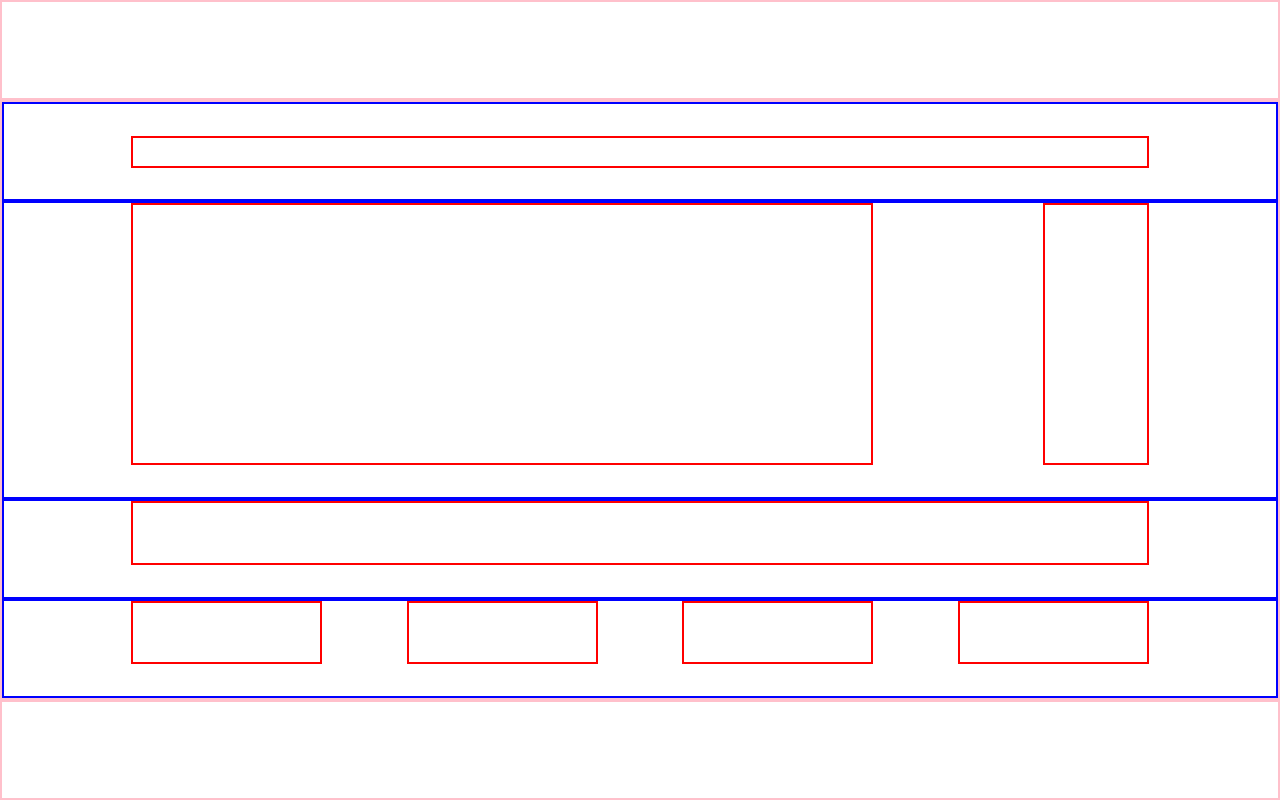
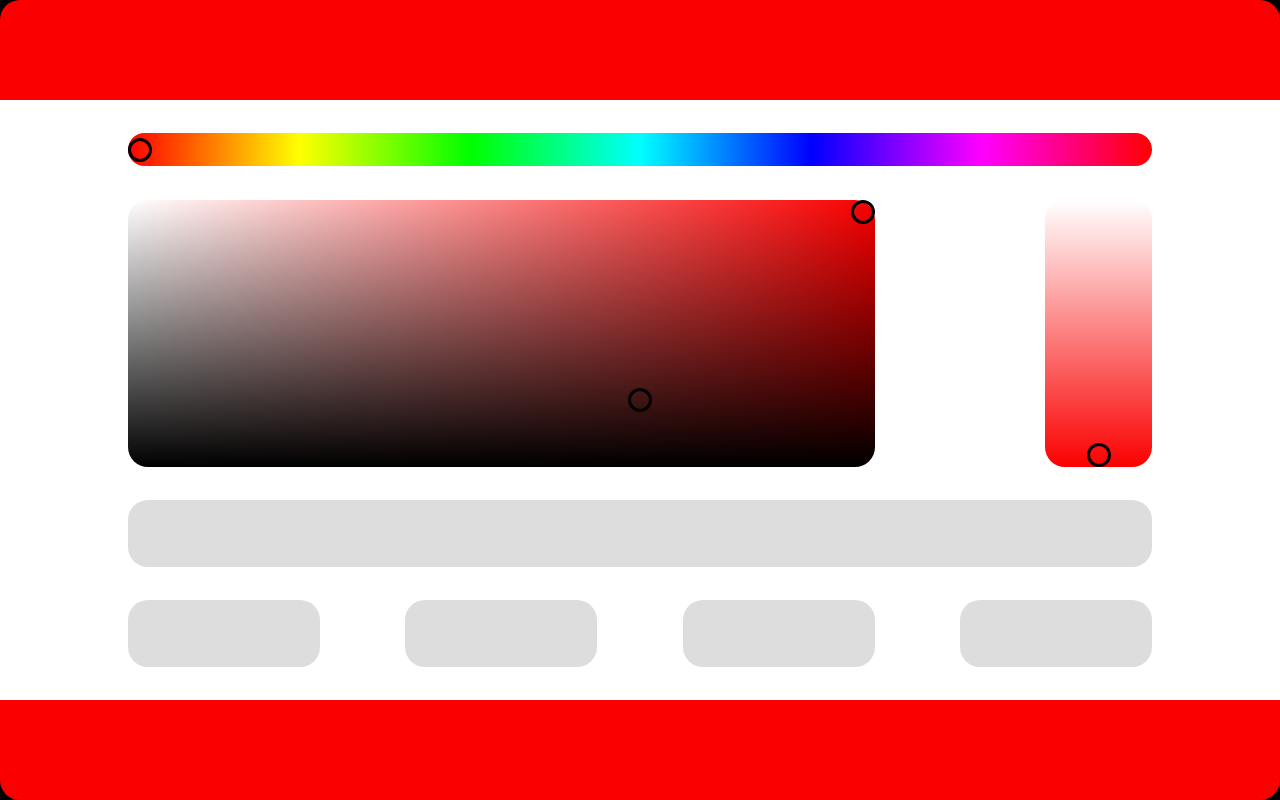
Before and after one commit to stuniel/Color-Picker, a plain HTML site: page index.html in a window 1280 px wide. Drawn offline with Linux system fonts and the light colour scheme.

Commit message:
Added hue picker functionality

```diff
--- a/scripts/main.js
+++ b/scripts/main.js
@@ -3,40 +3,59 @@ var pickerFlag = false;
 var huePickerFlag = false;
 
 var panel = {
-  elm: Object.create(null),
+  elm: {
+    hue: Object.create(null),
+    color: Object.create(null),
+    alpha: Object.create(null)
+  },
   mouse: Object.create(null),
+  elements: Object.create(null),
   width:300,
   height:300,
-  hue:[255,255,0],
+  hue:[255,0,0],
   mouseY: 0,
   mouseX: 0
 };
 
-panel.r = 222;
-panel.g = 104;
-panel.b = 78;
+panel.r = 250;
+panel.g = 0;
+panel.b = 0;
 panel.a = 0;
 
 // UZYSKANIE WSPOLRZEDNYCH I HUE Z WPISANYCH RGB
 
 function buildApp() {
-  var headerContainer = createElm("div", wrapper, "header-container");
-  var mainContainer = createElm("div", wrapper, "main-container");
-  var footerContainer = createElm("div", wrapper, "footer-container");
+  var elm = panel.elements;
 
-  var huePanel = createElm("div", mainContainer, "hue-panel");
-  var colorPanel = createElm("div", mainContainer, "color-panel");
-  var hexPanel = createElm("div", mainContainer, "hex-panel");
-  var rgbaPanel = createElm("div", mainContainer, "rgba-panel");
+  elm.headerContainer = createElm("div", wrapper, "header-container");
+  elm.mainContainer = createElm("div", wrapper, "main-container");
+  elm.footerContainer = createElm("div", wrapper, "footer-container");
 
-  var hueWrapper = createElm("div", huePanel, "hue-wrapper");
-  var colorWrapper = createElm("div", colorPanel, "color-wrapper");
-  var alphaWrapper = createElm("div", colorPanel, "alpha-wrapper");
-  var hexWrapper = createElm("div", hexPanel, "hex-wrapper");
-  var rWrapper = createElm("div", rgbaPanel, "r-wrapper");
-  var gWrapper = createElm("div", rgbaPanel, "g-wrapper");
-  var bWrapper = createElm("div", rgbaPanel, "b-wrapper");
-  var aWrapper = createElm("div", rgbaPanel, "a-wrapper");
+  elm.huePanel = createElm("div", elm.mainContainer, "hue-panel");
+  elm.colorPanel = createElm("div", elm.mainContainer, "color-panel");
+  elm.hexPanel = createElm("div", elm.mainContainer, "hex-panel");
+  elm.rgbaPanel = createElm("div", elm.mainContainer, "rgba-panel");
+
+  elm.hueWrapper = createElm("div", elm.huePanel, "hue-wrapper");
+  elm.colorWrapper = createElm("div", elm.colorPanel, "color-wrapper");
+  elm.alphaWrapper = createElm("div", elm.colorPanel, "alpha-wrapper");
+  elm.hexWrapper = createElm("div", elm.hexPanel, "hex-wrapper");
+  elm.rWrapper = createElm("div", elm.rgbaPanel, "r-wrapper");
+  elm.gWrapper = createElm("div", elm.rgbaPanel, "g-wrapper");
+  elm.bWrapper = createElm("div", elm.rgbaPanel, "b-wrapper");
+  elm.aWrapper = createElm("div", elm.rgbaPanel, "a-wrapper");
+
+  elm.hueCanvas = createHueCanvas();
+  elm.huePicker = createElm("div", elm.hueWrapper, "hue-picker picker");
+  elm.colorCanvas = createColorCanvas();
+  elm.colorPicker = createElm("div", elm.colorWrapper, "color-picker picker");
+  elm.alphaCanvas = createAlphaCanvas();
+  elm.alphaPicker = createElm("div", elm.alphaWrapper, "alpha-picker picker");
+  elm.hexInput = createElm("input", elm.hexWrapper, "hex-input");
+  elm.rInput = createElm("input", elm.rWrapper, "r-input");
+  elm.gInput = createElm("input", elm.gWrapper, "g-input");
+  elm.bInput = createElm("input", elm.bWrapper, "b-input");
+  elm.aInput = createElm("input", elm.aWrapper, "a-input");
 }
 buildApp()
 
@@ -94,23 +113,82 @@ function createElm(elem, parent, className) {
   return elm
 }
 
-function createColorCanvas() {
-  var colorCanvas = createElm("canvas", colorWrapper, "color-canvas");
-  colorCanvas.width = colorWrapper.width;
-  colorCanvas.height = colorWrapper.height;
-  drawColorCanvas(colorCanvas, colorCanvas, panel);
+function createHueCanvas() {
+  panel.elm.hue.x = 0;
+  panel.elm.hue.y = 0;
+  panel.elm.hue.width = panel.elements.hueWrapper.getBoundingClientRect().width;
+  panel.elm.hue.height = panel.elements.hueWrapper.getBoundingClientRect().height;
+  var hueCanvas = createElm("canvas", panel.elements.hueWrapper, "hue-canvas");
+  hueCanvas.width = panel.elm.hue.width;
+  hueCanvas.height = panel.elm.hue.height;
+  drawHueCanvas(panel.elm.hue, hueCanvas, panel);
+  window.addEventListener("resize", function() {
+    panel.elm.hue.width = panel.elements.hueWrapper.getBoundingClientRect().width;
+    panel.elm.hue.height = panel.elements.hueWrapper.getBoundingClientRect().height;
+    hueCanvas.width = panel.elm.hue.width;
+    hueCanvas.height = panel.elm.hue.height;
+    drawHueCanvas(panel.elm.hue, hueCanvas, panel);
+  })
+  return hueCanvas;
 }
 
+function createColorCanvas() {
+  var colorCanvas = createElm("canvas", panel.elements.colorWrapper, "color-canvas");
+  colorCanvas.width = panel.elements.colorWrapper.clientWidth;
+  colorCanvas.height = panel.elements.colorWrapper.clientHeight;
+  drawColorCanvas(colorCanvas, colorCanvas, panel);
+  window.addEventListener("resize", function() {
+    colorCanvas.width = panel.elements.colorWrapper.clientWidth;
+    colorCanvas.height = panel.elements.colorWrapper.clientHeight;
+    drawColorCanvas(colorCanvas, colorCanvas, panel)
+  }, true);
+  panel.elm.color.x = panel.elements.colorWrapper.clientWidth;
+  panel.elm.color.y = 0;
+  return colorCanvas;
+}
 
-function getElm(elm) {
-  panel.elm.elm = elm;
-  panel.elm.rect = elm.getBoundingClientRect();
-  panel.elm.picker = elm.querySelector(".picker");
-  panel.elm.x = panel.mouse.x - panel.elm.rect.left + panel.elm.elm.scrollLeft;
-  panel.elm.y = panel.mouse.y - panel.elm.rect.top + panel.elm.elm.scrollTop;
-  panel.elm.xPer = panel.elm.x / panel.elm.rect.width;
-  panel.elm.yPer = panel.elm.y / panel.elm.rect.height;
+function createAlphaCanvas() {
+  var alphaCanvas = createElm("canvas", panel.elements.alphaWrapper, "alpha-canvas");
+  alphaCanvas.width = panel.elements.alphaWrapper.clientWidth;
+  alphaCanvas.height = panel.elements.alphaWrapper.clientHeight;
+  drawAlphaCanvas(alphaCanvas, alphaCanvas, panel);
+  window.addEventListener("resize", function() {
+    alphaCanvas.width = panel.elements.alphaWrapper.clientWidth;
+    alphaCanvas.height = panel.elements.alphaWrapper.clientHeight;
+    drawAlphaCanvas(alphaCanvas, alphaCanvas, panel)
+  }, true);
+  panel.elm.alpha.x = panel.elements.alphaWrapper.clientWidth;
+  panel.elm.alpha.y = 0;
+  return alphaCanvas;
+}
+
+function getElm(elm, type) {
+  var a = panel.elm[type];
+  a.elm = elm;
+  a.rect = elm.getBoundingClientRect();
+  a.picker = elm.querySelector(".picker");
+  a.x = panel.mouse.x - a.rect.left + a.elm.scrollLeft;
+  a.y = panel.mouse.y - a.rect.top + a.elm.scrollTop;
+  a.width = a.rect.width;
+  a.height = a.rect.height;
+  a.xPer = a.x / a.width;
+  a.yPer = a.y / a.height;
   console.log(panel.elm);
+}
+
+function updatePanelHue(parent) {
+  panel.hue[0] = Math.floor(hueGradient(parent, panel, panel.elm.hue.x, panel.elm.hue.y, 0));
+  panel.hue[1] = Math.floor(hueGradient(parent, panel, panel.elm.hue.x, panel.elm.hue.y, 2));
+  panel.hue[2] = Math.floor(hueGradient(parent, panel, panel.elm.hue.x, panel.elm.hue.y, 4));
+  console.log(panel.hue)
+  console.log(panel.r, panel.g, panel.b)
+}
+
+function updatePanelColor(parent) {
+  panel.r = colorGradient(panel.hue[0], parent, panel.elm.color.x, panel.elm.color.y);
+  panel.g = colorGradient(panel.hue[1], parent, panel.elm.color.x, panel.elm.color.y);
+  panel.b = colorGradient(panel.hue[2], parent, panel.elm.color.x, panel.elm.color.y);
+  console.log(panel.r, panel.g, panel.b, "hello")
 }
 
 function getMouse(e) {
@@ -119,29 +197,30 @@ function getMouse(e) {
   console.log(panel.mouse);
 }
 
-function updatePicker() {
-  panel.elm.picker.style.top = panel.elm.y;
-  panel.elm.picker.style.left = panel.elm.x;
+function updatePicker(type) {
+  panel.elm[type].picker.style.top = panel.elm[type].y;
+  panel.elm[type].picker.style.left = panel.elm[type].x;
 }
 
 // MOUSEDOWN HUE WRAPPER
 
 function drawHueCanvas(parent, elm, panel) {
-  var ctx = colorCanvas.getContext("2d");
+  var ctx = elm.getContext("2d");
   var imgdata = ctx.getImageData(0, 0, parent.width, parent.height);
   var imgdatalength = imgdata.data.length;
   for (var i = 0; i < imgdatalength / 4; i++) {
     var x = i % parent.width;
     var y = Math.floor(i / parent.width);
-    imgdata.data[4*i] = hueGradient(panel, panel.r, x, y, 0);
-    imgdata.data[4*i+1] = hueGradient(panel, panel.g, x, y, 2);
-    imgdata.data[4*i+2] = hueGradient(panel, panel.b, x, y, 4);
+    imgdata.data[4*i] = hueGradient(parent, panel, x, y, 0);
+    imgdata.data[4*i+1] = hueGradient(parent, panel, x, y, 2);
+    imgdata.data[4*i+2] = hueGradient(parent, panel, x, y, 4);
     imgdata.data[4*i+3] = 255;
   }
   ctx.putImageData(imgdata, 0, 0);
 }
 
-function hueGradient(panel, color, x, y, hue) {
+function hueGradient(parent, panel, x, y, hue) {
+  var colorValue;
   var segment = (parent.width/6)
   var range = (x/parent.width)*6;
   var z = (x/segment);
@@ -168,7 +247,7 @@ function hueGradient(panel, color, x, y, hue) {
 // MOUSEDOWN COLOR WRAPPER
 
 function drawColorCanvas(parent, elm, panel) {
-  var ctx = colorCanvas.getContext("2d");
+  var ctx = elm.getContext("2d");
   var imgdata = ctx.getImageData(0, 0, parent.width, parent.height);
   var imgdatalength = imgdata.data.length;
   for(var i=0; i<imgdatalength/4; i++) {
@@ -180,6 +259,8 @@ function drawColorCanvas(parent, elm, panel) {
     imgdata.data[4*i+3] = 255;
   }
   ctx.putImageData(imgdata, 0, 0);
+  panel.elements.headerContainer.style.background = `rgb(${panel.r}, ${panel.g}, ${panel.b})`
+  panel.elements.footerContainer.style.background = `rgb(${panel.r}, ${panel.g}, ${panel.b})`
 }
 
 function colorGradient(color, parent, x, y) {
@@ -188,13 +269,31 @@ function colorGradient(color, parent, x, y) {
 
 //MOUSEDOWN APLHA WRAPPER
 
+function drawAlphaCanvas(parent, elm, panel) {
+  var ctx = elm.getContext("2d");
+  var imgdata = ctx.getImageData(0, 0, parent.width, parent.height);
+  var imgdatalength = imgdata.data.length;
+  for (var i = 0; i < imgdatalength / 4; i++) {
+    var x = i % parent.width;
+    var y = Math.floor(i / parent.width);
+    imgdata.data[4*i] = panel.r
+    imgdata.data[4*i+1] = panel.g
+    imgdata.data[4*i+2] = panel.b
+    imgdata.data[4*i+3] = y/parent.height * 255;
+  }
+  ctx.putImageData(imgdata, 0, 0);
+}
 
-wrapper.addEventListener("mousedown", function(e) {
+panel.elements.hueWrapper.addEventListener("mousedown", function(e) {
   getMouse(e);
-  getElm(this);
-  updatePicker();
-  var colorCanvas = this.querySelector("canvas");
-  drawColorCanvas(this, colorCanvas, panel);
+  getElm(this, "hue");
+  updatePanelHue(panel.elements.hueCanvas);
+  updatePanelColor(panel.elements.colorCanvas);
+  updatePicker("hue");
+  drawColorCanvas(panel.elements.colorCanvas, panel.elements.colorCanvas, panel);
+  drawAlphaCanvas(panel.elements.alphaCanvas, panel.elements.alphaCanvas, panel);
+  console.log(this)
+
 })
 
 
--- a/styles/styles.css
+++ b/styles/styles.css
@@ -4,6 +4,10 @@
   -webkit-box-sizing: border-box;
      -moz-box-sizing: border-box;
           box-sizing: border-box;
+}
+
+body {
+  background-color: #000;
 }
 
 .color-picker-container {
@@ -20,27 +24,27 @@
 .header-container, .main-container, .footer-container{
   position: relative;
   width: 100%;
-  border: solid 2px pink;
-  display: flex;
-  flex-direction: column;
-  align-items: center;
-  justify-content: center;
-  align-content: stretch;
 }
 
 .header-container {
   height: 12.5%;
+  border-radius: 20px 20px 0 0;
 }
 
 .main-container {
   height: 75%;
+  background-color: #fff;
 }
 
 .footer-container {
   height: 12.5%;
+  border-radius: 0 0 20px 20px;
 }
 
 .hue-panel, .hex-panel, .rgba-panel {
+  position: relative;
+  width: 100%;
+  height: calc(100% / 6);
   display: -webkit-flex;
   display:         flex;
   -webkit-align-items: center;
@@ -50,17 +54,12 @@
 }
 
 .hue-panel {
-  position: relative;
-  border: solid 2px blue;
-  width: 100%;
   align-items: center;
-  height: calc(100% / 6);
 }
 
 .color-panel {
   display: -webkit-flex;
   display:         flex;
-  border: solid 2px blue;
   width: 100%;
   height: calc(100% / 2);
   float: left;
@@ -71,17 +70,11 @@
 }
 
 .hex-panel {
-  width: 100%;
-  height: calc(100% / 6);
-  border: solid 2px blue;
   align-items: flex-start;
   justify-content: center;
 }
 
 .rgba-panel {
-  width: 100%;
-  height: calc(100% / 6);
-  border: solid 2px blue;
   display: flex;
   flex-direction: row;
   align-items: flex-start;
@@ -90,39 +83,38 @@
 
 
 .hue-wrapper, .color-wrapper, .alpha-wrapper, .hex-wrapper {
-
+  position: relative;
 }
 
 .hue-wrapper {
   width: calc(100% * (8/10));
   height: calc(100% / 3);
-  border: solid 2px red;
+  border-radius: 20px;
+  z-index: 2;
 }
 
 .color-wrapper {
   width: calc(100% * (7/12));
   height: calc(100% * (8/9));
-  border: solid 2px red;
+  border-radius: 24px;
   margin-left: 10%;
+  z-index: 2;
 }
 
 .alpha-wrapper {
   width: calc(100% * (1/12));
   height: calc(100% * (8/9));
-  border: solid 2px red;
   margin-right: 10%;
 }
 
 .hex-wrapper {
   width: calc(100% * (8/10));
   height: calc(100% * (2/3));
-  border: solid 2px red;
 }
 
 .r-wrapper, .g-wrapper, .b-wrapper, .a-wrapper {
   width: calc(100% * (1.5/10));
   height: calc(100% * (2/3));
-  border: solid 2px red;
 }
 
 .r-wrapper {
@@ -134,50 +126,79 @@
 }
 
 .hue-canvas {
-  height: 20px;
-}
-
-.hue-picker, .color-picker, .alpha-picker {
-  position: absolute;
-  z-index: 10;
-  width: 16px;
-  height: 16px;
-  border: 2px solid white;
+  box-sizing: padding-box;
+  display: block;
+  position: relative;
+  z-index: 1;
+  top: 0;
+  left: 0;
   border-radius: 20px;
 }
 
+.picker {
+  position: absolute;
+  z-index: 10;
+  width: 24px;
+  height: 24px;
+  border: 3px solid #000;
+  border-radius: 20px;
+}
+
+.hue-picker {
+  left: 0;
+  top: calc(50% - 12px);
+}
+
 .color-canvas {
-
+  box-sizing: padding-box;
+  display: block;
+  position: relative;
+  z-index: 1;
+  top: 0;
+  left: 0;
+  border-radius: 20px;
 }
 
 .color-picker {
-
+  top: 0;
+  right: 0;
 }
 
 .alpha-canvas {
-  width: 20px;
+  box-sizing: padding-box;
+  display: block;
+  border-radius: 20px;
 }
 
 .alpha-picker {
+  bottom: 0;
+  left: calc(50% - 12px);
+}
 
+input {
+  height: 100%;
+  width: 100%;
+  border: solid 0 #000;
+  border-radius: 20px;
+  text-align: center;
+  font-size: 14pt;
+  background: #ddd;
 }
 
 .hex-input {
-  height: 40px;
 }
 
-.r-input {
-  height: 40px;
+.r-input::after {
+  content: "R";
+  font-size: 20pt;
+  z-index: 20;
 }
 
 .g-input {
-  height: 40px;
 }
 
 .b-input {
-  height: 40px;
 }
 
 .a-input {
-  height: 40px;
 }
```
